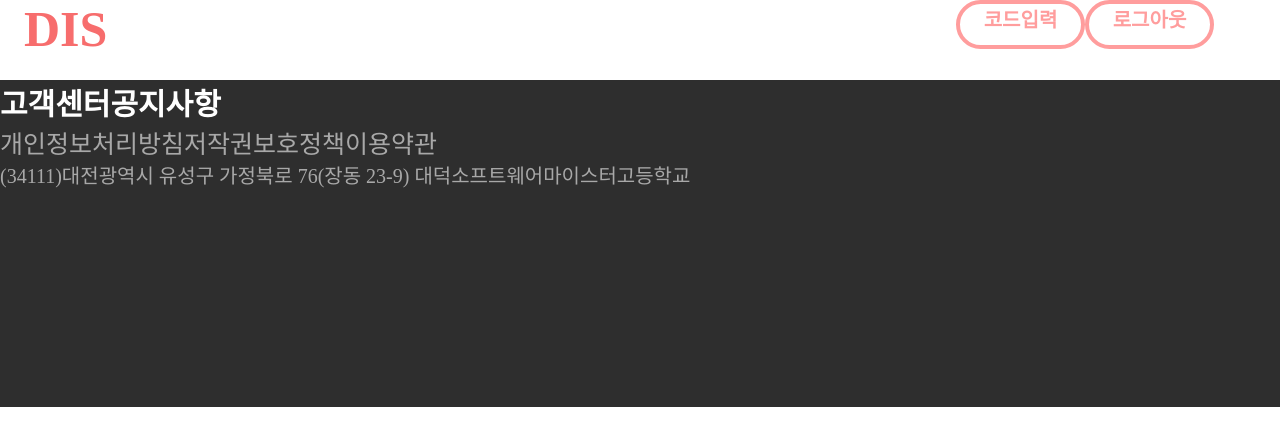
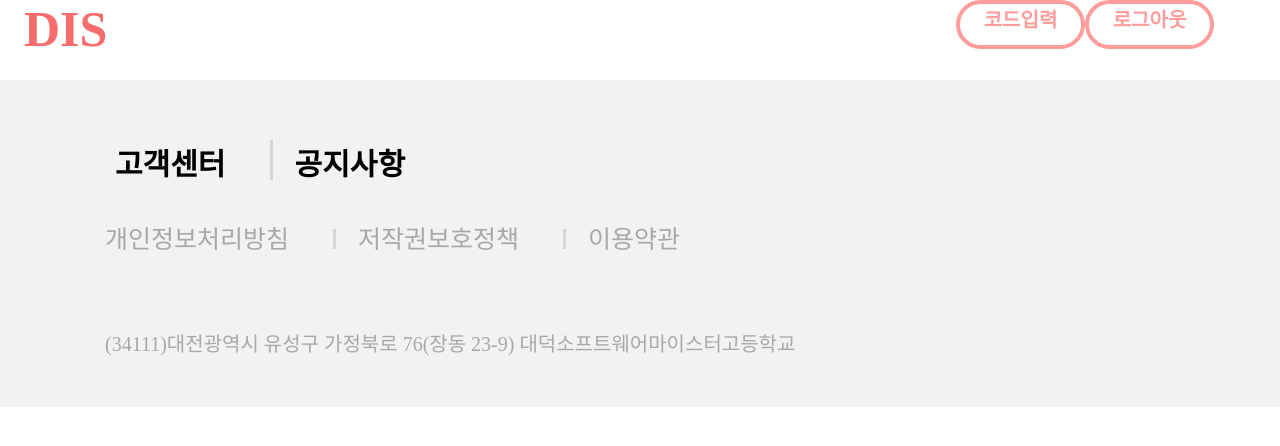
Before and after one commit to DSM-DIS/DIS-Client, a React app: page /main in a window 1280 px wide. Shown: the top 446 px of the page. Built offline with nearby package versions, Linux system fonts and the light colour scheme.

Commit message:
[FIX] <Footer.js> Footer UI

```diff
--- a/src/Components/Footer/styles.js
+++ b/src/Components/Footer/styles.js
@@ -2,31 +2,64 @@ import styled from 'styled-components';
 
 export const Container = styled.div`
 	display: flex;
-	width: 100%;
-	height: 327px;
-	background: #2e2e2e;
+	position: relative;
+	width: calc(100% - 80px);
+	height: 207px;
+	padding: 60px 0 60px 80px;
+	background: #f2f2f2;
 	flex-direction: column;
 `;
 
 export const MainAnchorWrap = styled.div`
 	display: flex;
+	width: 340px;
+	margin-left: 10px;
+	align-items: center;
+	justify-content: space-between;
 `;
 
 export const MainAnchor = styled.div`
 	display: flex;
-	color: white;
+	position: relative;
+	padding: 0 25px;
+	color: black;
 	font-size: 30px;
 	font-weight: bold;
+	justify-content: center;
+
+	&:nth-child(n + 2)::before {
+		content: '';
+		position: absolute;
+		width: 3px;
+		height: 40px;
+		left: 0px;
+		background: #d6d6d6;
+	}
 `;
 
-export const SubAnchorWrap = styled(MainAnchorWrap)``;
+export const SubAnchorWrap = styled(MainAnchorWrap)`
+	width: 625px;
+	margin: 35px 0 0 0;
+`;
 
 export const SubAnchor = styled(MainAnchor)`
 	color: #a8a8a8;
 	font-size: 25px;
-	font-weight: 300;
+	font-weight: 500;
+
+	&:nth-child(n + 2)::before {
+		height: 20px;
+		top: 10px;
+	}
 `;
 
 export const SubText = styled(SubAnchor)`
+	position: absolute;
+	bottom: 50px;
 	font-size: 20px;
+	font-weight: 300;
+
+	&::before {
+		display: none;
+	}
 `;
```
